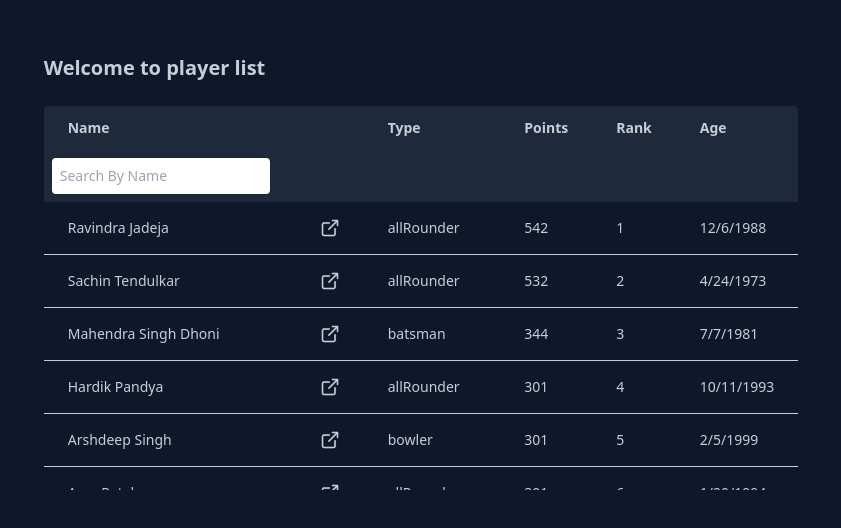
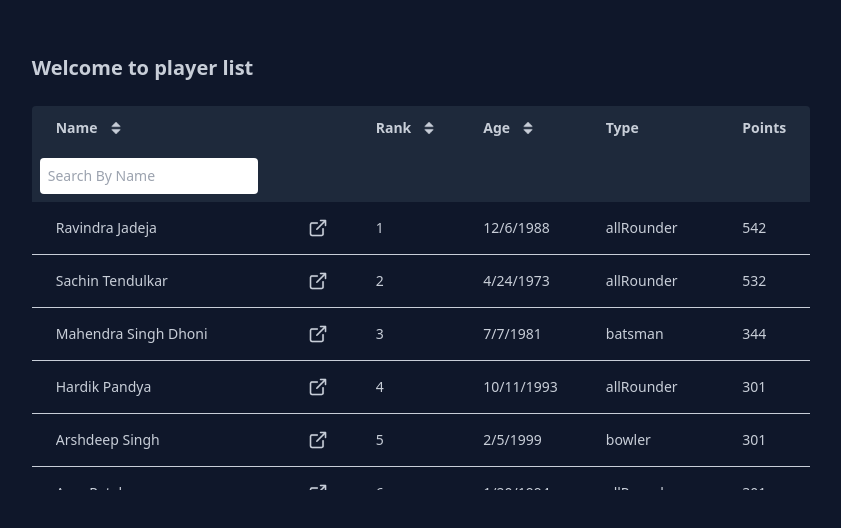
Before and after one commit to YashChauhan858/Nirmata-cricket-application, a React (Vite) app: page / in a window 1280 px wide. Shown: the part 138-666 px from the top of the page, without its empty margins (219-1060 px from the left). Built offline with nearby package versions, Linux system fonts and the light colour scheme.

Commit message:
sort functionality added

```diff
--- a/src/Components/Home/Table/Table.tsx
+++ b/src/Components/Home/Table/Table.tsx
@@ -1,15 +1,29 @@
 import { TPlayer, getDateByEpoch, getPlayers } from '@Utils'
 import { useQuery } from '@tanstack/react-query'
 
+import { useNavigate } from 'react-router-dom'
+import { useState } from 'react'
 /** ---------------- @Images_Icons ------------------- */
 import externalLink from '@Assets/externalLink.png'
-import { useNavigate } from 'react-router-dom'
-import { useState } from 'react'
+import sort from '@Assets/sort.png'
+
+interface ISortOrder {
+  Age: 'asc' | 'desc'
+  Name: 'asc' | 'desc'
+  Rank: 'asc' | 'desc'
+}
 
 const Table = () => {
   const navigate = useNavigate()
 
-  const tableHeader = ['Name', 'Type', 'Points', 'Rank', 'Age']
+  const tableHeader = ['Name', 'Rank', 'Age', 'Type', 'Points']
+  const isFilterableColumn = ['Name', 'Age', 'Rank']
+
+  const [sortOrder, setSortOrder] = useState<ISortOrder>({
+    Age: 'asc',
+    Name: 'asc',
+    Rank: 'asc',
+  })
 
   const [cricketerList, setCricketerList] = useState<TPlayer[]>([])
   const [setsearchByName, setSearchByName] = useState<string>('')
@@ -44,6 +58,47 @@ const Table = () => {
     }
   }
 
+  const sortListByColumnType = (columnType: string) => {
+    if (columnType === 'Age') {
+      setCricketerList((prevState) =>
+        sortOrder.Age === 'asc'
+          ? [...prevState.sort((a, b) => (a.dob ?? 0) - (b.dob ?? 0))]
+          : [...prevState.sort((a, b) => (b.dob ?? 0) - (a.dob ?? 0))],
+      )
+      setSortOrder((prevState) => ({
+        ...prevState,
+        Age: prevState['Age'] === 'asc' ? 'desc' : 'asc',
+      }))
+    }
+    if (columnType === 'Name') {
+      setCricketerList((prevState) => [
+        ...prevState.sort((a, b) => {
+          if ((a.name ?? '') < (b.name ?? '')) {
+            return sortOrder.Name === 'asc' ? 1 : -1
+          }
+          if ((a.name ?? '') > (b.name ?? '')) {
+            return sortOrder.Name === 'asc' ? -1 : 1
+          }
+          return 0
+        }),
+      ])
+      setSortOrder((prevState) => ({
+        ...prevState,
+        Name: prevState['Name'] === 'asc' ? 'desc' : 'asc',
+      }))
+    }
+    if (columnType === 'Rank') {
+      setCricketerList((prevState) =>
+        sortOrder.Rank === 'asc'
+          ? [...prevState.sort((a, b) => (a.rank ?? 0) - (b.rank ?? 0))]
+          : [...prevState.sort((a, b) => (b.rank ?? 0) - (a.rank ?? 0))],
+      )
+      setSortOrder((prevState) => ({
+        ...prevState,
+        Rank: prevState['Rank'] === 'asc' ? 'desc' : 'asc',
+      }))
+    }
+  }
   return (
     <div className="flex flex-col">
       <div className="rounded relative h-96 overflow-y-auto">
@@ -56,7 +111,26 @@ const Table = () => {
                   scope="col"
                   className="px-6 py-3 text-textColor"
                 >
-                  {heading}
+                  <div
+                    className={`flex items-center ${
+                      isFilterableColumn.includes(heading)
+                        ? 'cursor-pointer select-none'
+                        : ''
+                    }`}
+                    onClick={() =>
+                      isFilterableColumn.includes(heading) &&
+                      sortListByColumnType(heading)
+                    }
+                  >
+                    <p>{heading}</p>
+                    {isFilterableColumn.includes(heading) && (
+                      <img
+                        src={sort}
+                        alt="sort-item"
+                        className="icon-color object-contain h-3 ml-3"
+                      />
+                    )}
+                  </div>
                 </th>
               ))}
             </tr>
@@ -103,16 +177,16 @@ const Table = () => {
                     </div>
                   </th>
                   <td className="px-6 py-4 text-textColor">
+                    {playerDetails?.rank ?? '-'}
+                  </td>
+                  <td className="px-6 py-4 text-textColor">
+                    {getDateByEpoch(playerDetails?.dob ?? 0)}
+                  </td>
+                  <td className="px-6 py-4 text-textColor">
                     {playerDetails?.type ?? '-'}
                   </td>
                   <td className="px-6 py-4 text-textColor">
                     {playerDetails?.points ?? '-'}
-                  </td>
-                  <td className="px-6 py-4 text-textColor">
-                    {playerDetails?.rank ?? '-'}
-                  </td>
-                  <td className="px-6 py-4 text-textColor">
-                    {getDateByEpoch(playerDetails?.dob ?? 0)}
                   </td>
                 </tr>
               ))}
```
Also changed, not shown: src/assets/sort.png (added).
